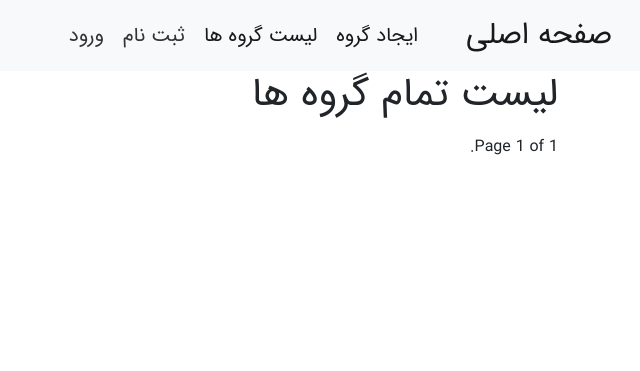
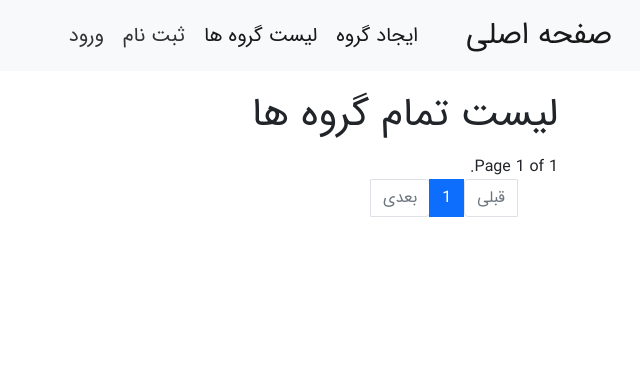
Before and after one commit to dori-dev/django-chat, a Django app: page /groups/ in a window 1280 px wide. Shown: the top 371 px of the page, without its empty margins (640-1280 px from the left). Run offline with Django 3.2, Linux system fonts and the light colour scheme; data that the repository does not hold is empty; some libraries are stand-ins or nearby versions.

Commit message:
add style for pagination

```diff
--- a/chat/templates/chat/group-list.html
+++ b/chat/templates/chat/group-list.html
@@ -10,30 +10,79 @@
 {% endblock title %}
 
 {% block content %}
-<h1>لیست تمام گروه ها</h1>
+<h1 style="margin-top: 20px;">لیست تمام گروه ها</h1>
 <ul>
   {% for group_name in page_obj %}
   <a href="{% url 'index' %}{{ group_name }}">
-    <li>{{ group_name }}</li>
+    <li class="btn btn-outline-secondary all-group-btn">{{ group_name }}</li>
   </a>
   {% endfor %}
 </ul>
 
-<div class="pagination" >
+
+<div class="pagination">
   <span class="step-links">
-    {% if page_obj.has_previous %}
-    <a href="?page=1">&laquo; اولین</a>
-    <a href="?page={{ page_obj.previous_page_number }}">قبلی</a>
-    {% endif %}
 
     <span class="current">
       Page {{ page_obj.number }} of {{ page_obj.paginator.num_pages }}.
     </span>
 
-    {% if page_obj.has_next %}
-    <a href="?page={{ page_obj.next_page_number }}">بعدی</a>
-    <a href="?page={{ page_obj.paginator.num_pages }}">آخرین &raquo;</a>
-    {% endif %}
   </span>
 </div>
+
+<nav aria-label="...">
+  <ul class="pagination">
+    {% if page_obj.has_previous %}
+    <li class="page-item">
+      <a class="page-link" href="?page={{ page_obj.previous_page_number }}">قبلی</a>
+    </li>
+    {% else %}
+    <li class="page-item disabled">
+      <span class="page-link">قبلی</span>
+    </li>
+    {% endif %}
+
+
+    {% if page_obj.has_previous and page_obj.has_next %}
+    <li class="page-item"><a class="page-link" href="?page={{ page_obj.number|add:-1 }}">{{ page_obj.number|add:-1 }}</a></li>
+    <li class="page-item active">
+      <span class="page-link">{{ page_obj.number }}</span>
+    </li>
+    <li class="page-item"><a class="page-link" href="?page={{ page_obj.number|add:1 }}">{{ page_obj.number|add:1 }}</a></li>
+    {% endif %}
+
+    {% if page_obj.has_previous and not page_obj.has_next %}
+    <li class="page-item"><a class="page-link" href="?page={{ page_obj.number|add:-2 }}">{{ page_obj.number|add:-2 }}</a></li>
+    <li class="page-item"><a class="page-link" href="?page={{ page_obj.number|add:-1 }}">{{ page_obj.number|add:-1 }}</a></li>
+    <li class="page-item active">
+      <span class="page-link">{{ page_obj.number }}</span>
+    </li>
+    {% endif %}
+
+    {% if not page_obj.has_previous and page_obj.has_next %}
+    <li class="page-item active">
+      <span class="page-link">{{ page_obj.number }}</span>
+    <li class="page-item"><a class="page-link" href="?page={{ page_obj.number|add:1 }}">{{ page_obj.number|add:1 }}</a></li>
+    <li class="page-item"><a class="page-link" href="?page={{ page_obj.number|add:2 }}">{{ page_obj.number|add:2 }}</a></li>
+    </li>
+    {% endif %}
+
+    {% if not page_obj.has_previous and not page_obj.has_next %}
+    <li class="page-item active">
+      <span class="page-link">{{ page_obj.number }}</span>
+    </li>
+    {% endif %}
+
+    {% if page_obj.has_next %}
+    <li class="page-item">
+      <a class="page-link" href="?page={{ page_obj.next_page_number }}">بعدی</a>
+    </li>
+    {% else %}
+    <li class="page-item disabled">
+      <span class="page-link">بعدی</span>
+    </li>
+    {% endif %}
+  </ul>
+</nav>
+
 {% endblock content %}
--- a/chat/views.py
+++ b/chat/views.py
@@ -7,6 +7,11 @@ from django.contrib.auth.decorators import login_required
 from django.utils.text import slugify
 import json
 from .models import Chat
+
+
+def create_pagination(current_page: int, pages_number: int) -> list:
+    print(type(current_page))
+    print(type(pages_number))
 
 
 def index(request: object):
@@ -41,11 +46,13 @@ def room(request: object, room_name: str):
 
 def group_list(request: object):
     all_groups = Chat.all_groups()
-    paginator = Paginator(all_groups, 16)
+    paginator = Paginator(all_groups, 24)
     page_number = request.GET.get('page')
     page_obj = paginator.get_page(page_number)
+    pages = create_pagination(page_obj.number, page_obj.paginator.num_pages)
     context = {
         'page_obj': page_obj,
+        'pages': pages,
     }
     return render(request, "chat/group-list.html", context)
 
```
